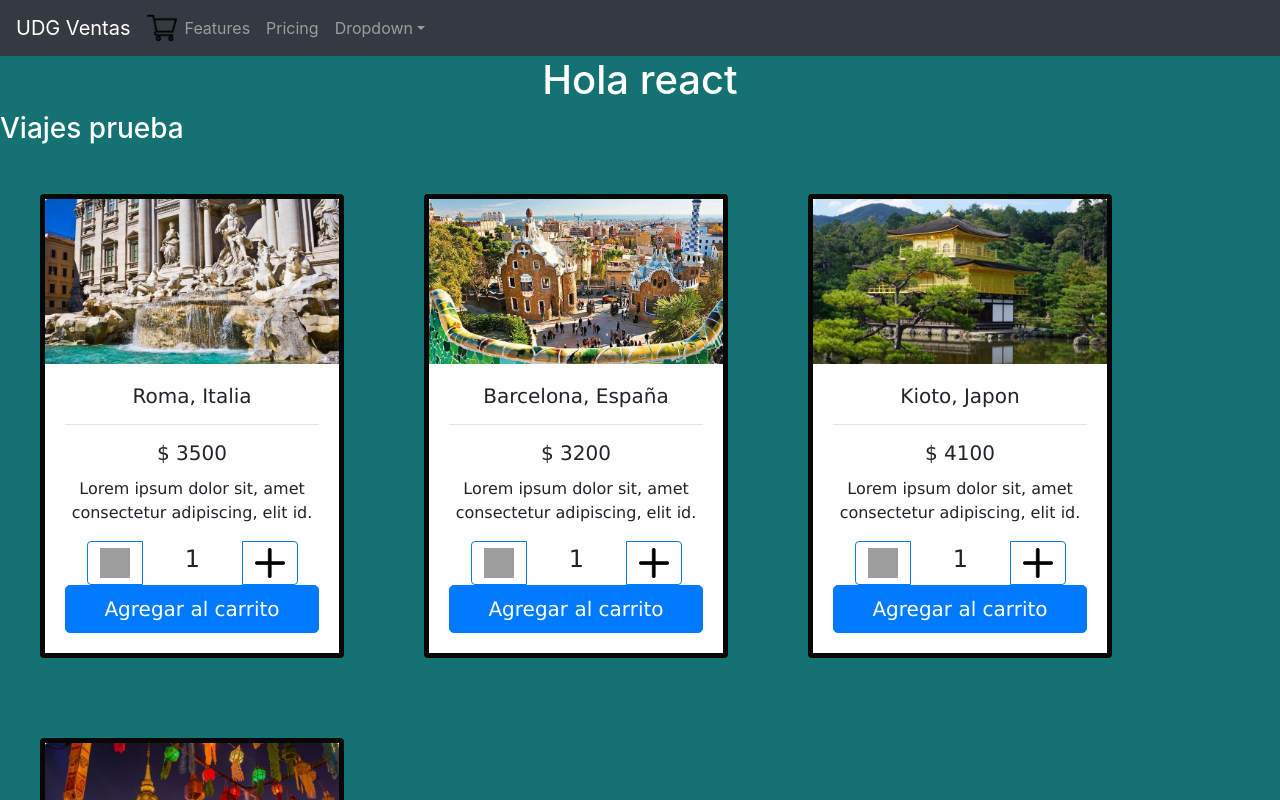
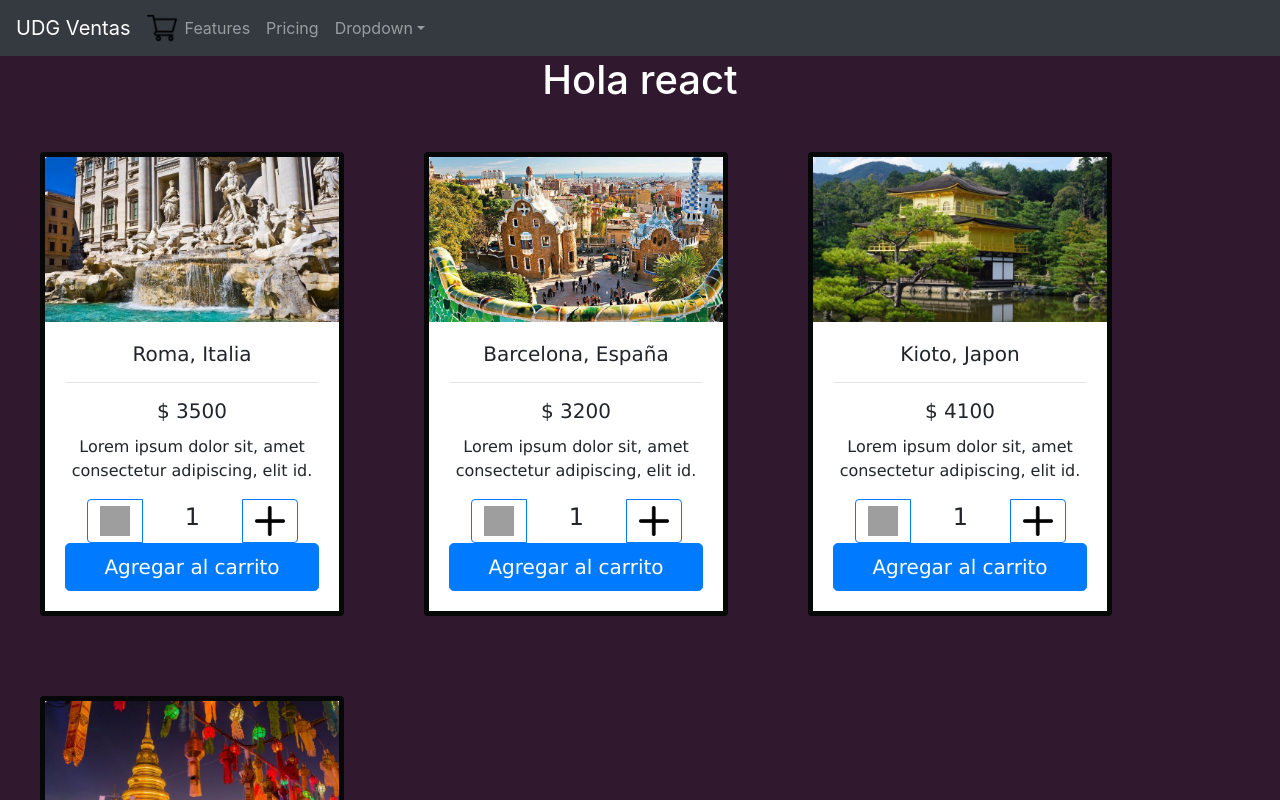
Before and after one commit to Ulises-Gordillo-1999/react-app-udg, a React (Create React App) app: page / in a window 1280 px wide. Shown: the top 800 px of the page. Built offline with nearby package versions, Linux system fonts and the light colour scheme; grey boxes are pictures that could not be loaded.

Commit message:
Item List , Item

```diff
--- a/src/App.css
+++ b/src/App.css
@@ -37,5 +37,5 @@
   }
 }
 body{
-  background-color: #157272 !important;
+  background-color: #30192f !important;
 }
--- a/src/components/Item.js
+++ b/src/components/Item.js
@@ -3,8 +3,9 @@ import './Item.css';
 function Item(props) {
   return (
     <div id={props.id} className="container">
+      <img src={props.image} width="700" height="240"></img>
       <div className="circleUi" />
-      <h3>{props.name}</h3>
+      <h3>{props.name} <hr></hr> ${props.precio}</h3>
       <p className="description">{props.description}</p>
       <p>
         <small>Nos quedan {props.stock} unidades</small>
--- a/src/components/ItemList.js
+++ b/src/components/ItemList.js
@@ -4,7 +4,7 @@ import Viaje from "./Viaje";
 import Item from "./Item"
 
 //Importo las imagenes
-import image from "../assets/Roma.jpg";
+import image0 from "../assets/Roma.jpg";
 import image1 from "../assets/Barcelona.jpg";
 import image2 from "../assets/kioto_japon.jpeg";
 import image3 from "../assets/chiangmai.jpg";
@@ -15,7 +15,7 @@ function ItemList() {
     {
       id: "V-01",
       name: "Roma, Italia",
-      image: image,
+      image: image0,
       stock: 8,
       description:
         "Lorem ipsum dolor sit, amet consectetur adipiscing, elit id.",
@@ -84,7 +84,6 @@ function ItemList() {
 
   return (
     <div>
-      <h3 style={{ color: "white" }}>Viajes prueba</h3>
       {viajes.map((viaje) => (
         <Viaje
           key={viaje.id}
@@ -102,7 +101,9 @@ function ItemList() {
             <Item
             name={props.name}
             description={props.description}
+            image={props.image}
             stock={props.stock}
+            precio={props.precio}
             >
             </Item>
             <hr/>
```
